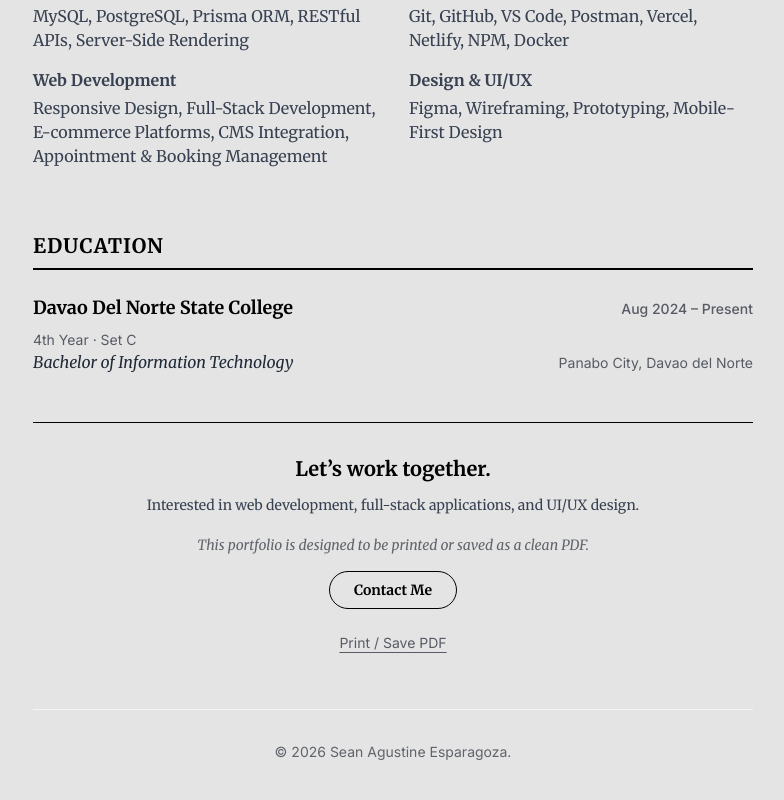
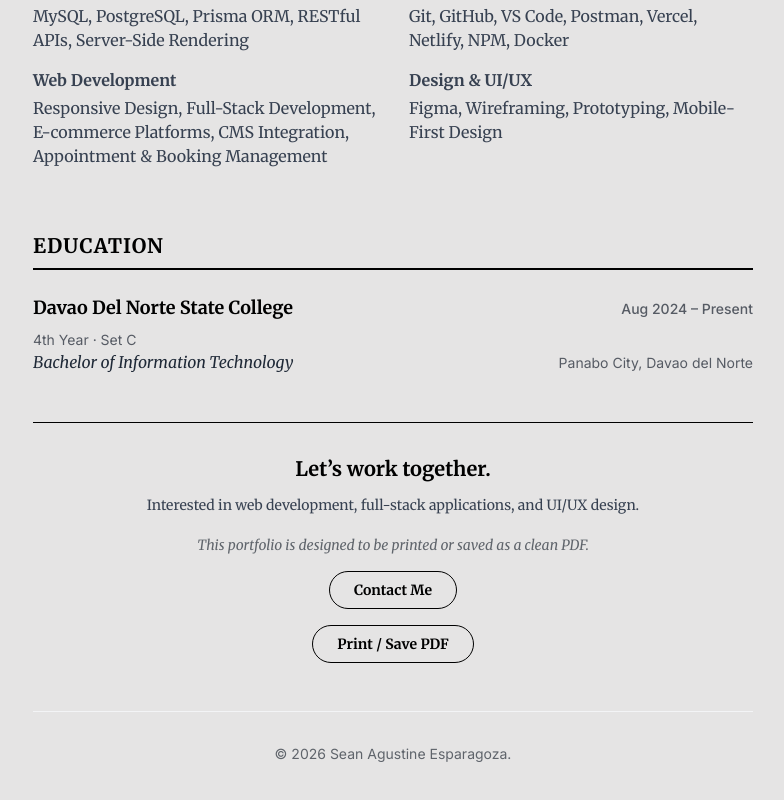
Before and after one commit to agustinelumandong/cshan.dev, a React (Vite) app: page / in a window 1280 px wide. Shown: the part 2353-3153 px from the top of the page, without its empty margins (247-1031 px from the left). Built offline with nearby package versions, Linux system fonts and the light colour scheme.

Commit message:
style: give print action a matching button appearance

```diff
--- a/src/components/ContactCta.tsx
+++ b/src/components/ContactCta.tsx
@@ -15,7 +15,7 @@ export function ContactCta() {
       <button
         type="button"
         onClick={() => window.print()}
-        className="mx-auto mt-4 block px-4 py-2 text-sm font-sans text-[var(--muted)] underline underline-offset-4 hover:text-[var(--text)]"
+        className="mx-auto mt-4 block cursor-pointer px-6 py-2 border border-[var(--border-strong)] text-[var(--text)] font-bold text-sm rounded-full hover:bg-[var(--text)] hover:text-[var(--bg)] transition-colors"
       >
         Print / Save PDF
       </button>
```
